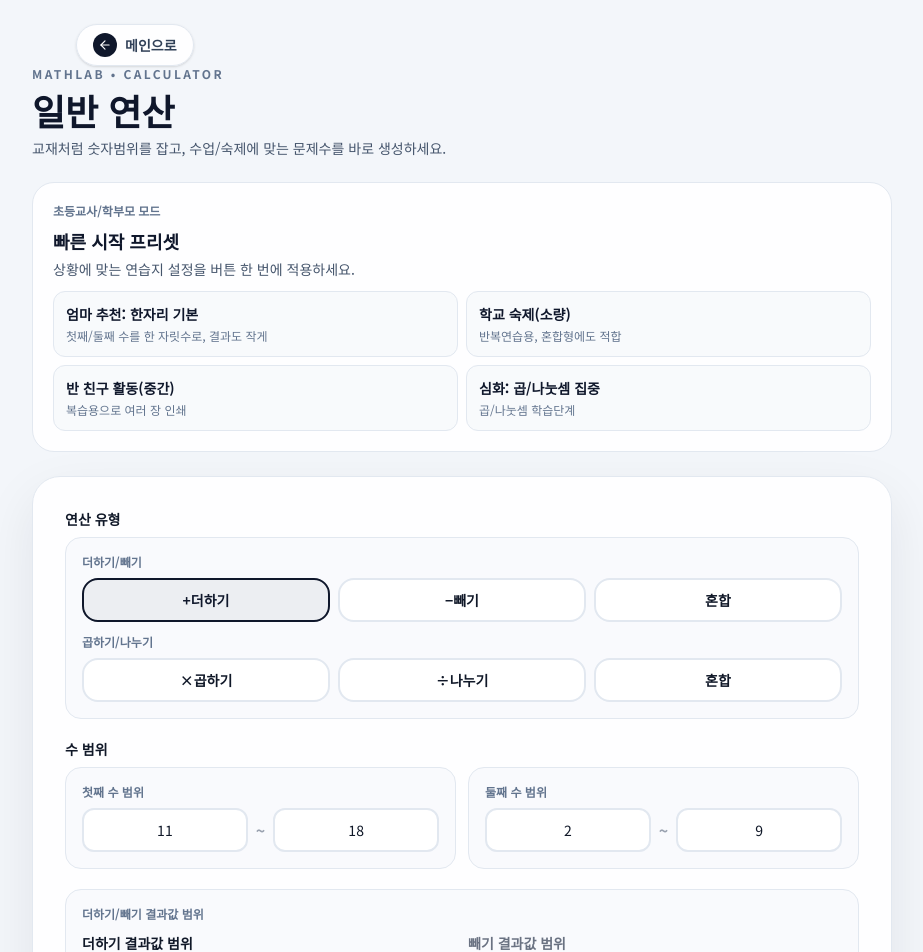
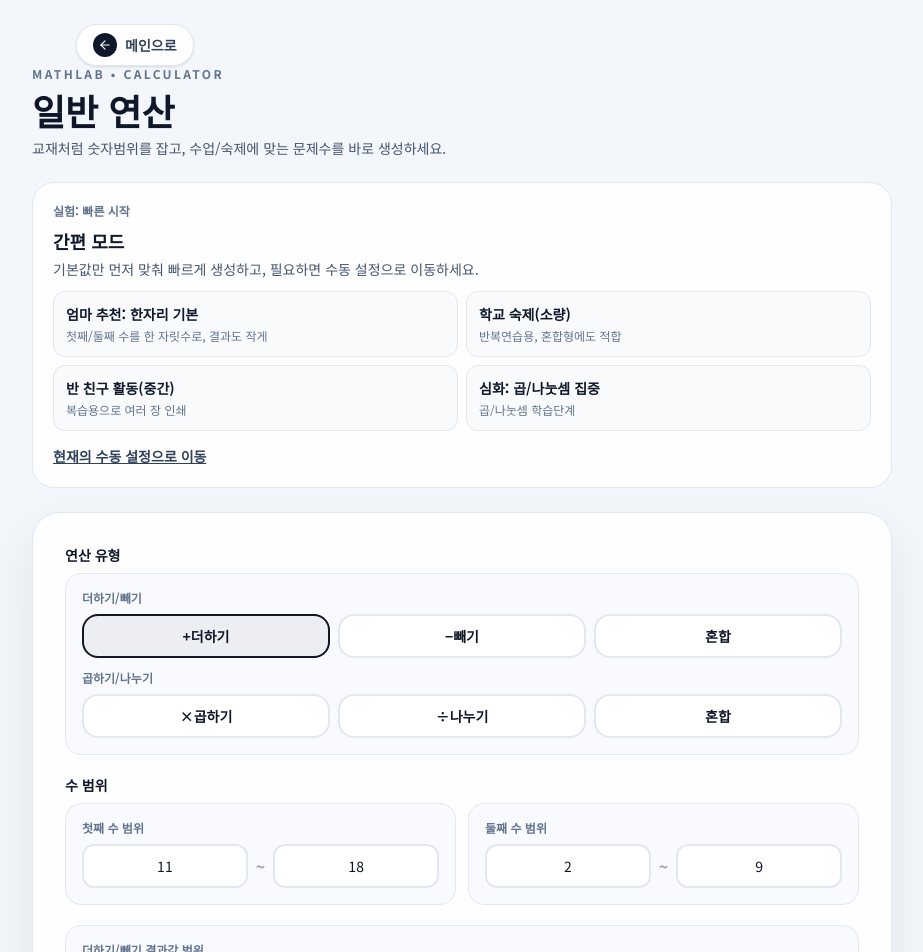
Before and after one commit to neozzzzz/mathlab, a Next.js app: page /calc in a window 1280 px wide. Shown: the top 952 px of the page, without its empty margins (178-1101 px from the left). Built offline with nearby package versions, Linux system fonts and the light colour scheme.

Commit message:
feat: 일반 연산에 실험형 간편 모드 추가, 수동 설정 경로 유지

```diff
--- a/src/app/calc/page.tsx
+++ b/src/app/calc/page.tsx
@@ -95,6 +95,10 @@ export default function CalcPage() {
   const countOptions = [12, 18, 24, 36];
   const isArithmeticResultRange =
     type === "add" || type === "sub" || type === "add_sub" || type === "mul" || type === "div" || type === "mul_div";
+  const quickRangeError =
+    rangeMin <= 0 || rangeMax <= 0 || opMin <= 0 || opMax <= 0 || rangeMin > rangeMax || opMin > opMax
+      ? "수 범위와 둘째 수 범위를 확인해 주세요"
+      : "";
   const isMixedAddSub = type === "add_sub";
   const isMixedMulDiv = type === "mul_div";
   const isAdd = type === "add";
@@ -295,9 +299,9 @@ export default function CalcPage() {
       </div>
 
       <section className="max-w-[860px] mx-auto mb-6 bg-white/95 rounded-[22px] border border-slate-200 p-5">
-        <p className="text-xs font-bold text-slate-500">초등교사/학부모 모드</p>
-        <h2 className="mt-2 text-lg font-black text-slate-900">빠른 시작 프리셋</h2>
-        <p className="mt-1 text-sm text-slate-600">상황에 맞는 연습지 설정을 버튼 한 번에 적용하세요.</p>
+        <p className="text-xs font-bold text-slate-500">실험: 빠른 시작</p>
+        <h2 className="mt-2 text-lg font-black text-slate-900">간편 모드</h2>
+        <p className="mt-1 text-sm text-slate-600">기본값만 먼저 맞춰 빠르게 생성하고, 필요하면 수동 설정으로 이동하세요.</p>
         <div className="mt-3 grid grid-cols-1 sm:grid-cols-2 gap-2">
           {teacherPresets.map((preset) => (
             <button
@@ -311,9 +315,15 @@ export default function CalcPage() {
             </button>
           ))}
         </div>
+        {quickRangeError ? (
+          <p className="mt-3 text-xs text-amber-700 bg-amber-50 border border-amber-300 rounded-xl px-3 py-2">{quickRangeError}</p>
+        ) : null}
+        <div className="mt-3">
+          <a href="#calc-manual-mode" className="inline-flex text-sm font-bold text-slate-700 underline">현재의 수동 설정으로 이동</a>
+        </div>
       </section>
 
-      <div className="max-w-[860px] mx-auto bg-white/95 rounded-[28px] border border-slate-200 shadow-[0_20px_54px_rgba(15,23,42,0.08)] p-6 md:p-8">
+      <section id="calc-manual-mode" className="max-w-[860px] mx-auto bg-white/95 rounded-[28px] border border-slate-200 shadow-[0_20px_54px_rgba(15,23,42,0.08)] p-6 md:p-8">
         <div className="mb-5">
           <label className="block font-bold text-sm mb-2">연산 유형</label>
           <div className="rounded-2xl border border-slate-200 bg-slate-50/70 p-4">
@@ -624,7 +634,7 @@ export default function CalcPage() {
         >
           문제 생성
         </button>
-      </div>
+      </section>
     </div>
   );
 }
```
